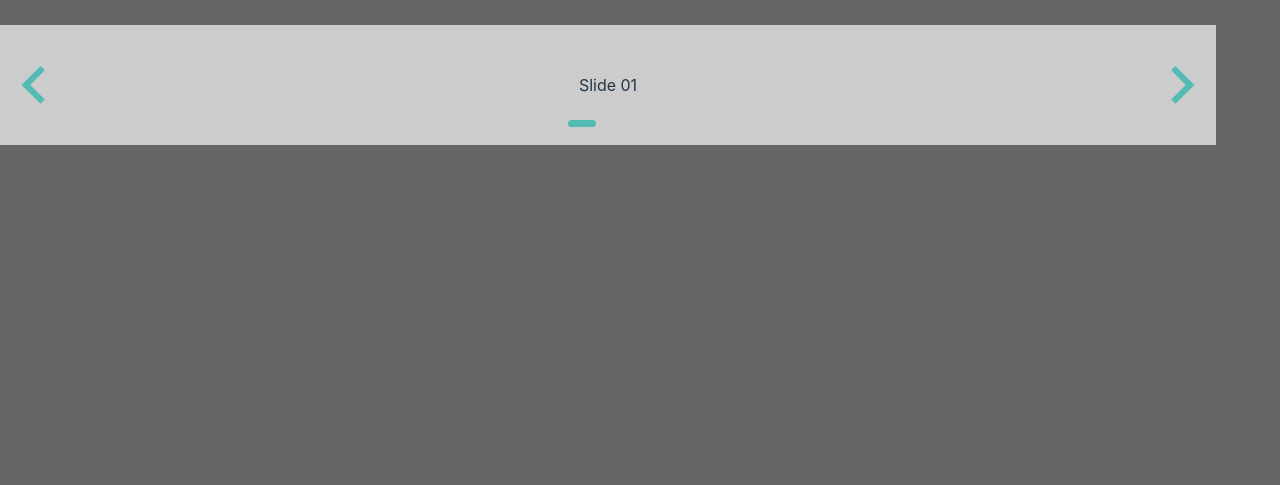
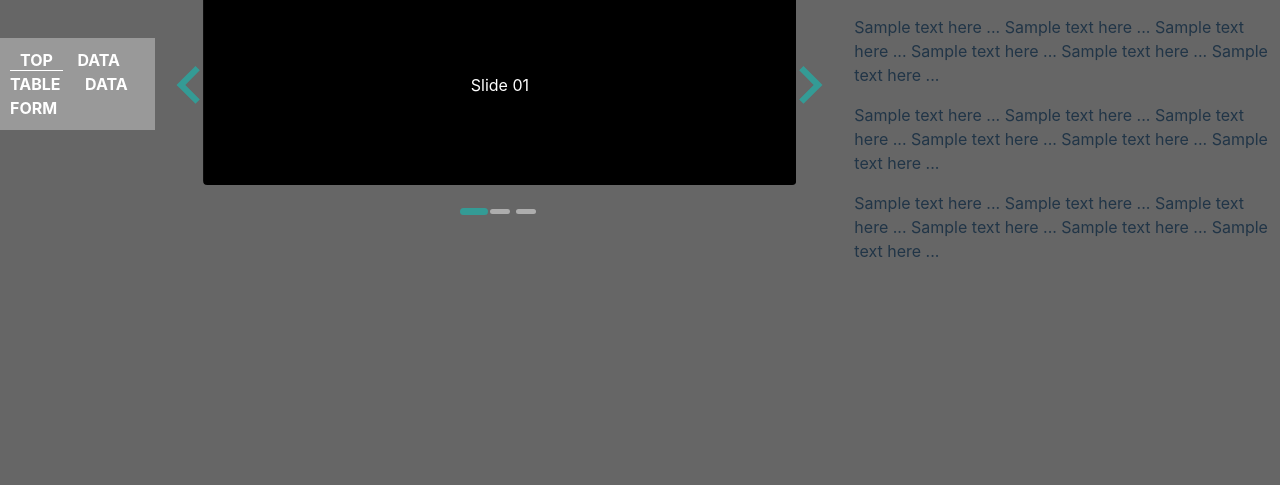
Before and after one commit to bouya0/js-vite, a website built with Vite: page vite-project/index.html in a window 1280 px wide. Shown: the part 315-800 px from the top of the page. Built offline with nearby package versions, Linux system fonts and the light colour scheme.

Commit message:
scssファイルを複数作成し、main.scssでまとめてimport

```diff
--- a/vite-project/index.html
+++ b/vite-project/index.html
@@ -7,7 +7,16 @@
     <title>Vite App</title>
   </head>
   <body>
-    <section class="splide" aria-label="Splideの基本的なHTML">
+
+    <header class="header">
+      <nav class="nav" id="js-nav">
+        <a data-page="index" href="./index.html">TOP</a>
+        <a data-page="data-table" href="./data-table.html">DATA TABLE</a>
+        <a data-page="data-form" href="./data-form.html">DATA FORM</a>
+      </nav>
+    </header>
+
+    <section class="splide" aria-label="Splide Basic HTML Example">
       <div class="splide__track">
         <ul class="splide__list">
           <li class="splide__slide">Slide 01</li>
@@ -16,7 +25,14 @@
         </ul>
       </div>
     </section>
-    <div id="app"></div>
+
+    <div class="container">
+      <h1>Hello World</h1>
+      <p>Sample text here ... Sample text here ... Sample text here ... Sample text here ... Sample text here ... Sample text here ...</p>
+      <p>Sample text here ... Sample text here ... Sample text here ... Sample text here ... Sample text here ... Sample text here ...</p>
+      <p>Sample text here ... Sample text here ... Sample text here ... Sample text here ... Sample text here ... Sample text here ...</p>
+    </div>
+
     <script type="module" src="/main.js"></script>
   </body>
 </html>
--- a/vite-project/main.js
+++ b/vite-project/main.js
@@ -1,5 +1,4 @@
-import "./style.scss";
-import "./test.scss";
+import "./styles/main.scss";
 import ActiveNav from './activeNav';
 
 //もしjs-navがDOMにあればActiveNavインスタンスを作成
--- /dev/null
+++ b/vite-project/styles/_container.scss
@@ -0,0 +1,4 @@
+.container {
+	padding: 0 10px;
+	margin: 20px 0;
+}
--- /dev/null
+++ b/vite-project/styles/_header.scss
@@ -0,0 +1,5 @@
+.header {
+	padding: 10px;
+	background: #999;
+	border-bottom: 2px solid #666;
+}
--- /dev/null
+++ b/vite-project/styles/_nav.scss
@@ -0,0 +1,8 @@
+.nav a {
+	color: #fff;
+	font-weight: bold;
+	padding: 0 10px;
+}
+.nav .is-active {
+	border-bottom: 1px solid #fff;
+}
--- a/vite-project/style.scss
+++ b/vite-project/styles/_reset.scss
@@ -95,15 +95,3 @@
     background-color: #f9f9f9;
   }
 }
-.splide {
-  width: 100%;
-  padding: 50px;
-  background: #ccc;
-  text-align: center;
-}
-.splide__list {
-  width: 100%;
-}
-.splide__slide {
-  width: 100%;
-}
--- /dev/null
+++ b/vite-project/styles/_splide.scss
@@ -0,0 +1,14 @@
+.splide {
+	width: 100%;
+}
+.splide__slide {
+	width: 100%;
+	height: 200px;
+	background: #000;
+	color: #fff;
+	display: flex;
+	// place-items: center;
+	text-align: center;
+	justify-content: center;
+	align-items: center;
+}
--- /dev/null
+++ b/vite-project/styles/main.scss
@@ -0,0 +1,9 @@
+//reset
+@import "reset";
+
+//Modules
+@import "test";
+@import "container";
+@import "header";
+@import "nav";
+@import "splide";
```
Also changed, not shown: vite-project/styles/_test.scss (renamed from vite-project/test.scss).
